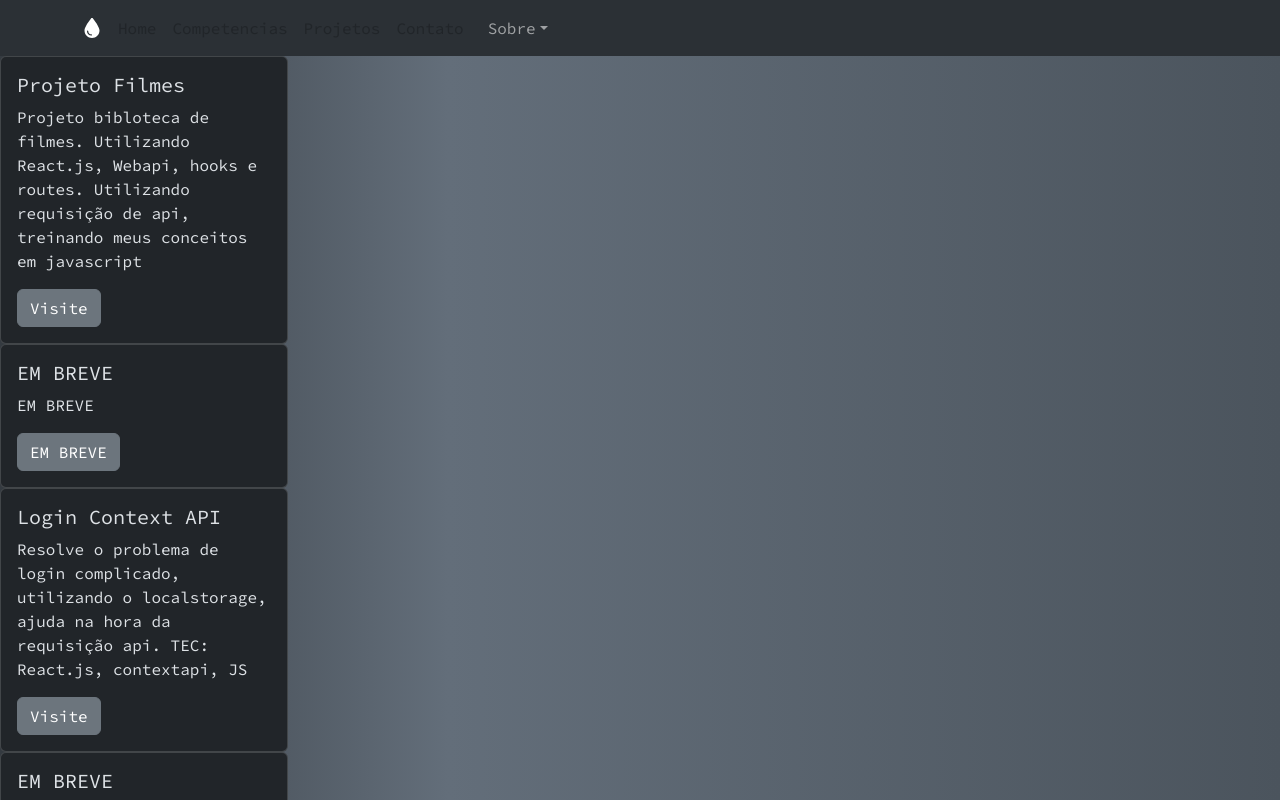
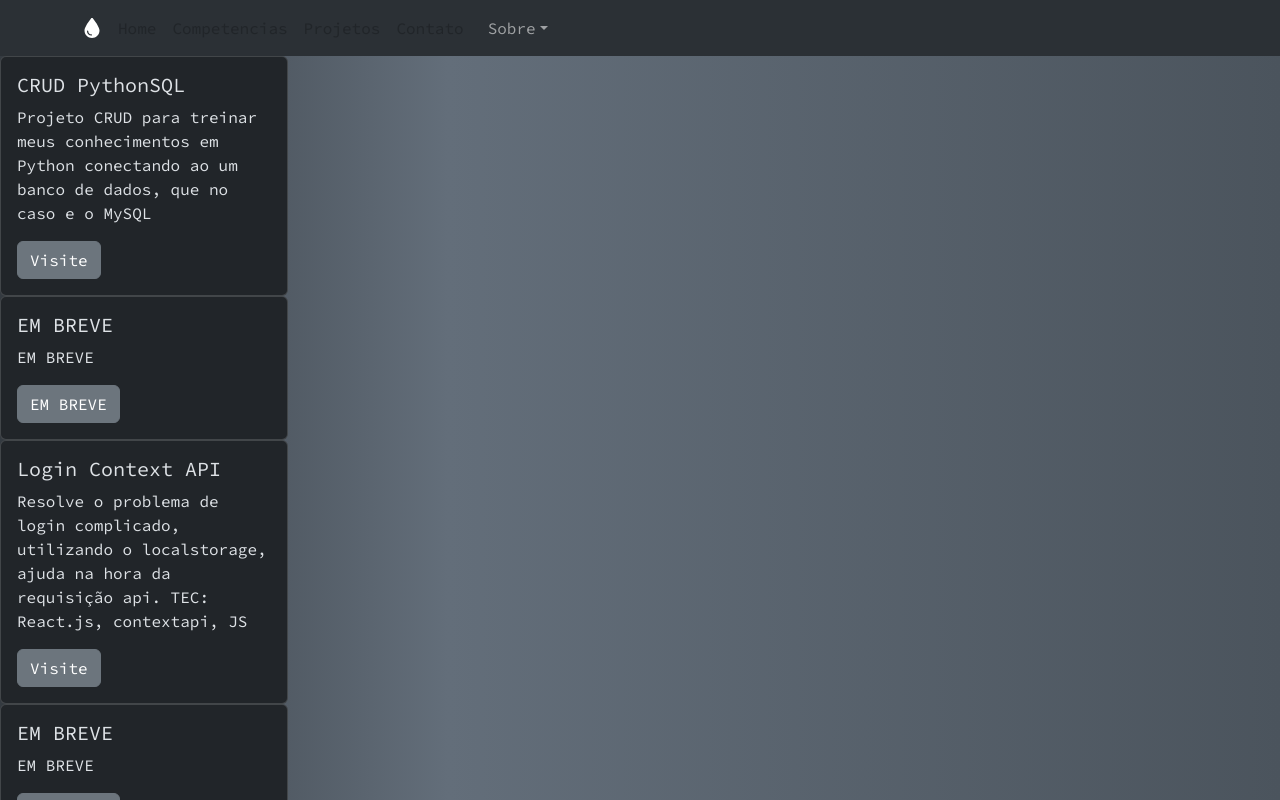
Before and after one commit to GabrielGotinha/PortFolio-att, a React (Vite) app: page /projetos in a window 1280 px wide. Shown: the top 800 px of the page. Built offline with nearby package versions, Linux system fonts and the light colour scheme.

Commit message:
Update Projetos.jsx

```diff
--- a/src/pages/Projetos.jsx
+++ b/src/pages/Projetos.jsx
@@ -18,11 +18,11 @@ export default function Projetos () {
             <div className='grid grid-flow-col content-around grid-rows-6 gap-8 w-screen m-auto pt-10 md:grid-rows-2' >
             <Card bg="dark" data-bs-theme="dark" style={{ width: '18rem' }}>
       <Card.Body>
-        <Card.Title>Projeto Filmes</Card.Title>
+        <Card.Title>CRUD PythonSQL</Card.Title>
         <Card.Text>
-          Projeto bibloteca de filmes. Utilizando React.js, Webapi, hooks e routes. Utilizando requisição de api, treinando meus conceitos em javascript
+          Projeto CRUD para treinar meus conhecimentos em Python conectando ao um banco de dados, que no caso e o MySQL
         </Card.Text>
-        <Button variant="secondary" href='https://projeto-filmes-gules.vercel.app/' target='_blank' className='mt-3'>Visite</Button>
+        <Button variant="secondary" href='https://github.com/GabrielGotinha/crud' target='_blank' className='mt-3'>Visite</Button>
       </Card.Body>
     </Card>
     <Card bg="dark" data-bs-theme="dark" style={{ width: '18rem' }}>
```
